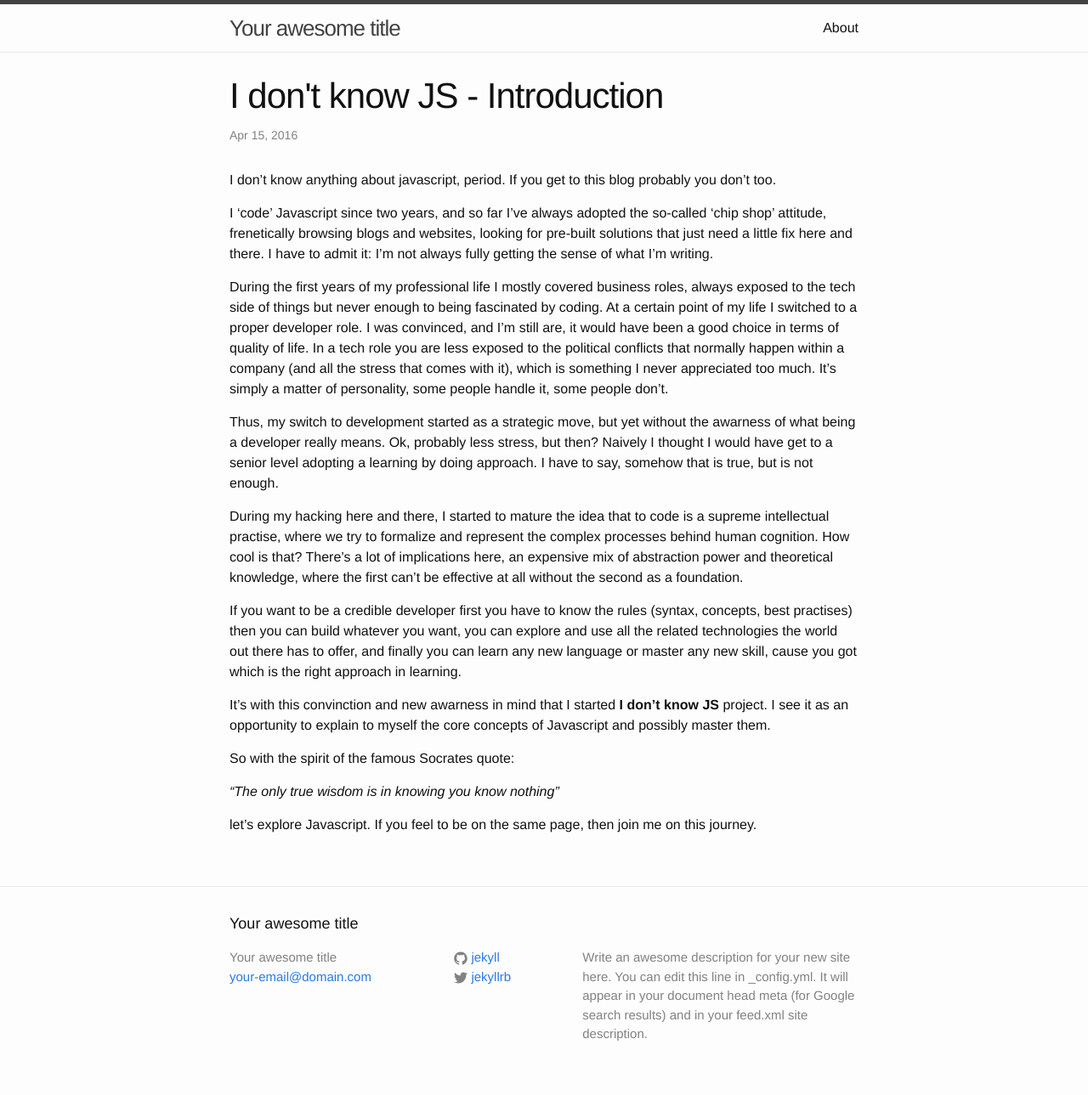
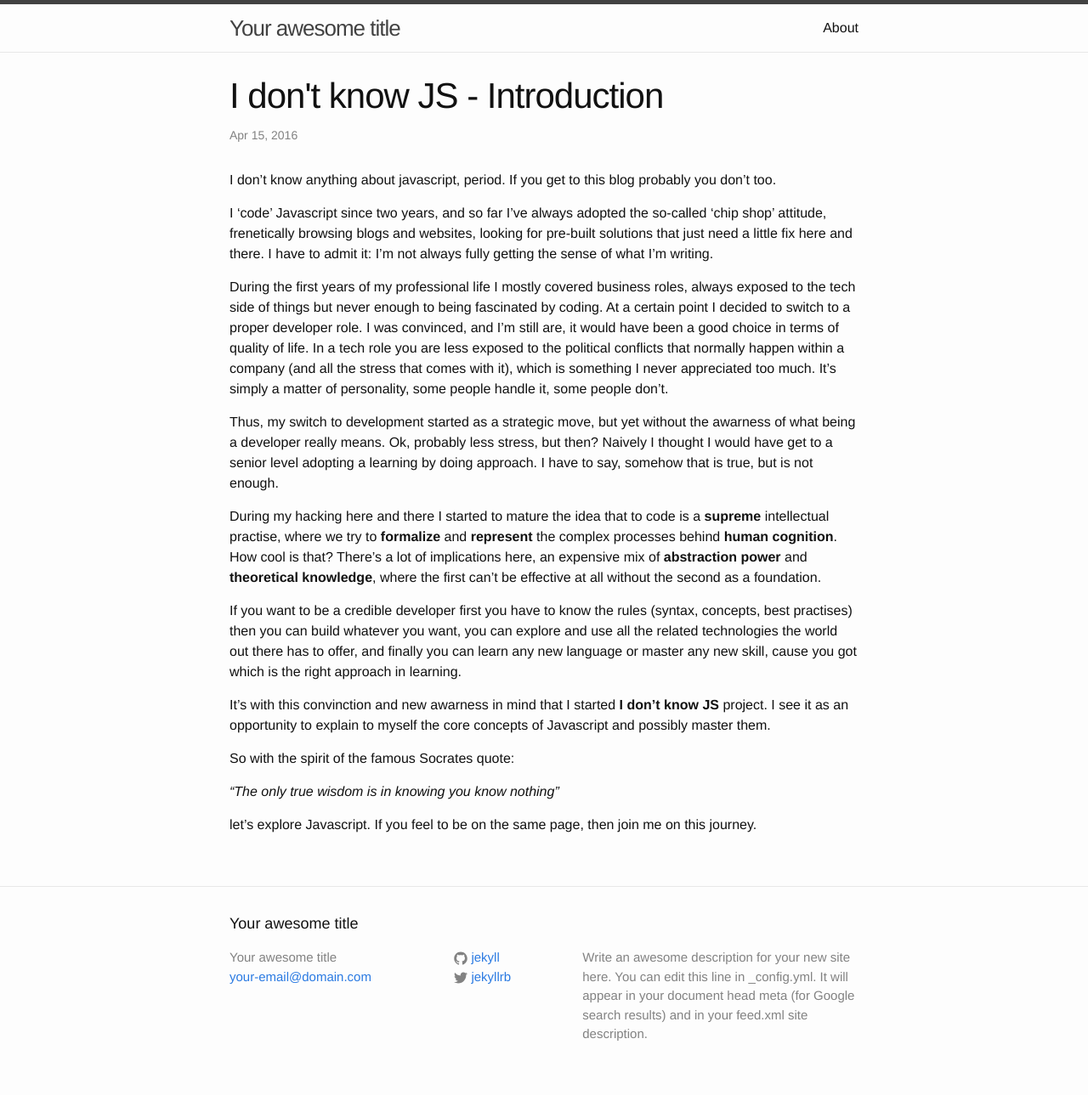
Before and after one commit to francescogreppi/francescogreppi.github.io, a Jekyll site: the page built from _posts/2016-04-15-I-dont-know-js.markdown, in a window 1280 px wide. Shown: the whole page at 85% size. Built offline with Jekyll 4.4.1, drawn with Linux system fonts in a browser that asks for light colours.

Commit message:
using bold

```diff
--- a/_posts/2016-04-15-I-dont-know-js.markdown
+++ b/_posts/2016-04-15-I-dont-know-js.markdown
@@ -10,13 +10,13 @@ I don't know anything about javascript, period. If you get to this blog probably
 I 'code' Javascript since two years, and so far I've always adopted the so-called 'chip shop' attitude, frenetically browsing blogs and websites, looking for pre-built solutions that just need a little fix here and there.
 I have to admit it: I'm not always fully getting the sense of what I'm writing.
 
-During the first years of my professional life I mostly covered business roles, always exposed to the tech side of things but never enough to being fascinated by coding. At a certain point of my life I switched to a proper developer role. I was convinced, and I'm still are, it would have been a good choice in terms of quality of life.
+During the first years of my professional life I mostly covered business roles, always exposed to the tech side of things but never enough to being fascinated by coding. At a certain point I decided to switch to a proper developer role. I was convinced, and I'm still are, it would have been a good choice in terms of quality of life.
 In a tech role you are less exposed to the political conflicts that normally happen within a company (and all the stress that comes with it), which is something I never appreciated too much. It's simply a matter of personality, some people handle it, some people don't.
 
 Thus, my switch to development started as a strategic move, but yet without the awarness of what being a developer really means. Ok, probably less stress, but then? Naively I thought I would have get to a senior level adopting a learning by doing approach. I have to say, somehow that is true, but is not enough.
 
-During my hacking here and there, I started to mature the idea that to code is a supreme intellectual practise, where we try to formalize and represent the complex processes behind human cognition.
-How cool is that? There's a lot of implications here, an expensive mix of abstraction power and theoretical knowledge, where the first can't be effective at all without the second as a foundation.
+During my hacking here and there I started to mature the idea that to code is a **supreme** intellectual practise, where we try to **formalize** and **represent** the complex processes behind **human cognition**.
+How cool is that? There's a lot of implications here, an expensive mix of **abstraction power** and **theoretical knowledge**, where the first can't be effective at all without the second as a foundation.
 
 If you want to be a credible developer first you have to know the rules (syntax, concepts, best practises) then you can build whatever you want, you can explore and use all the related technologies the world out there has to offer, and finally you can learn any new language or master any new skill, cause you got which is the right approach in learning.
 
```
